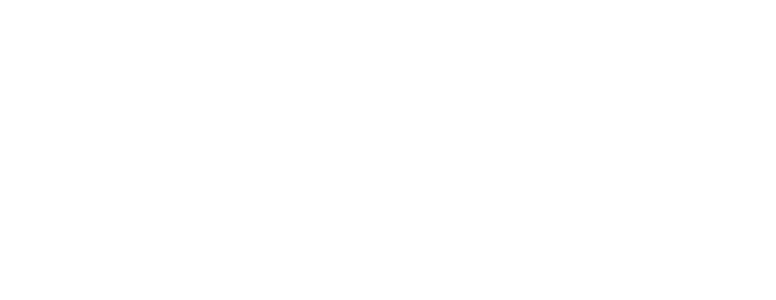
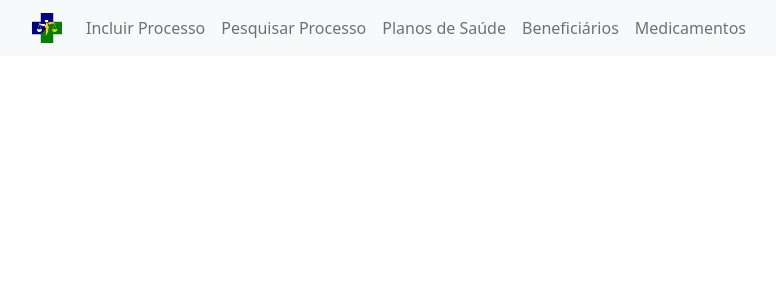
Before and after one commit to diegogustavopereira/RJS, a React (Create React App) app: page /drugs in a window 1280 px wide. Before the commit this address had no page. Shown: the top 300 px of the page, without its empty margins (50-826 px from the left). Built offline with nearby package versions, Linux system fonts and the light colour scheme.

Commit message:
barra de navegação

```diff
--- a/src/App.js
+++ b/src/App.js
@@ -1,10 +1,11 @@
 import "./App.css";
 import { Route, Routes } from "react-router-dom";
 import { AuthContextComponent } from "../src/contexts/authContext.js";
+import NavigationBar from "./components/NavigationBar/NavigationBar.js";
 import Login from "./components/User/Login.js";
 import Register from "./components/User/Register.js";
 import Home from "./pages/home/home.js";
-import Teste from "./components/teste.js";
+// import Teste from "./components/teste.js";
 import Processos from "./components/process/process.js";
 import { ToastContainer } from 'react-toastify';
 
@@ -14,11 +15,12 @@
     <ToastContainer />
 			{/* inicia o contexto que permite verificar se o usuário está logado e quais suas informações */}
 			<AuthContextComponent>
+				<NavigationBar className="NavigationBar"/>
 				<Routes>
 					<Route path="/login" element={<Login />} />
 					<Route path="/cadastro" element={<Register />} />
 					<Route path="/" element={<Home />} />
-          			<Route path="/teste" element={<Teste/>}/>
+          			{/* <Route path="/teste" element={<Teste/>}/> */}
 					<Route path="/processos" element={<Processos />} />
 					{/* indica que essa rota está protegida */}
 					{/* <Route path="/perfil" element={ <ProtectedRoute Component={Profile} /> } /> */}
--- /dev/null
+++ b/src/components/NavigationBar/NavigationBar.js
@@ -0,0 +1,42 @@
+import Container from "react-bootstrap/Container";
+import Nav from "react-bootstrap/Nav";
+import Navbar from "react-bootstrap/Navbar";
+import { useLocation } from "react-router-dom";
+import logo from "../../images/sirejud_ico.png";
+
+function NavigationBar() {
+    const location = useLocation();
+
+    if(location.pathname === "/") {
+        return null
+    }
+
+    return (
+    <div>
+      <Navbar className="NavigationBar" bg="light" variant="light" expand="lg">
+        <Container>
+          <Navbar.Brand href="/">
+            <img
+              alt="f"
+              src={logo}
+              height="30"
+              className="d-inline-block align-top"
+            />{" "}
+          </Navbar.Brand>
+          <Navbar.Toggle aria-controls="basic-navbar-nav" />
+          <Navbar.Collapse id="basic-navbar-nav">
+            <Nav className="me-auto">
+              <Nav.Link href="/processos">Incluir Processo</Nav.Link>
+              <Nav.Link href="/court-information">Pesquisar Processo</Nav.Link>
+              <Nav.Link href="/health-plan">Planos de Saúde</Nav.Link>
+              <Nav.Link href="/beneficiary">Beneficiários</Nav.Link>
+              <Nav.Link href="/drugs">Medicamentos</Nav.Link>
+            </Nav>
+          </Navbar.Collapse>
+        </Container>
+      </Navbar>
+    </div>
+  );
+}
+
+export default NavigationBar;
```
